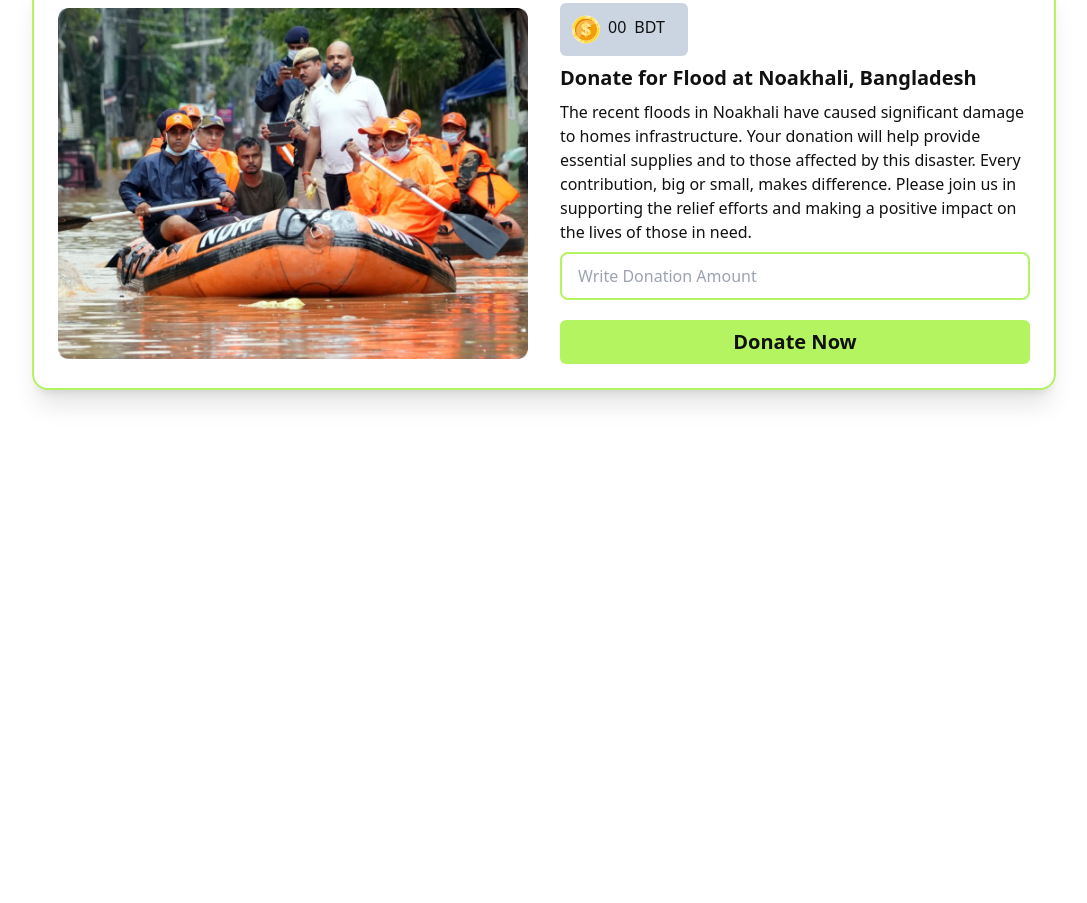
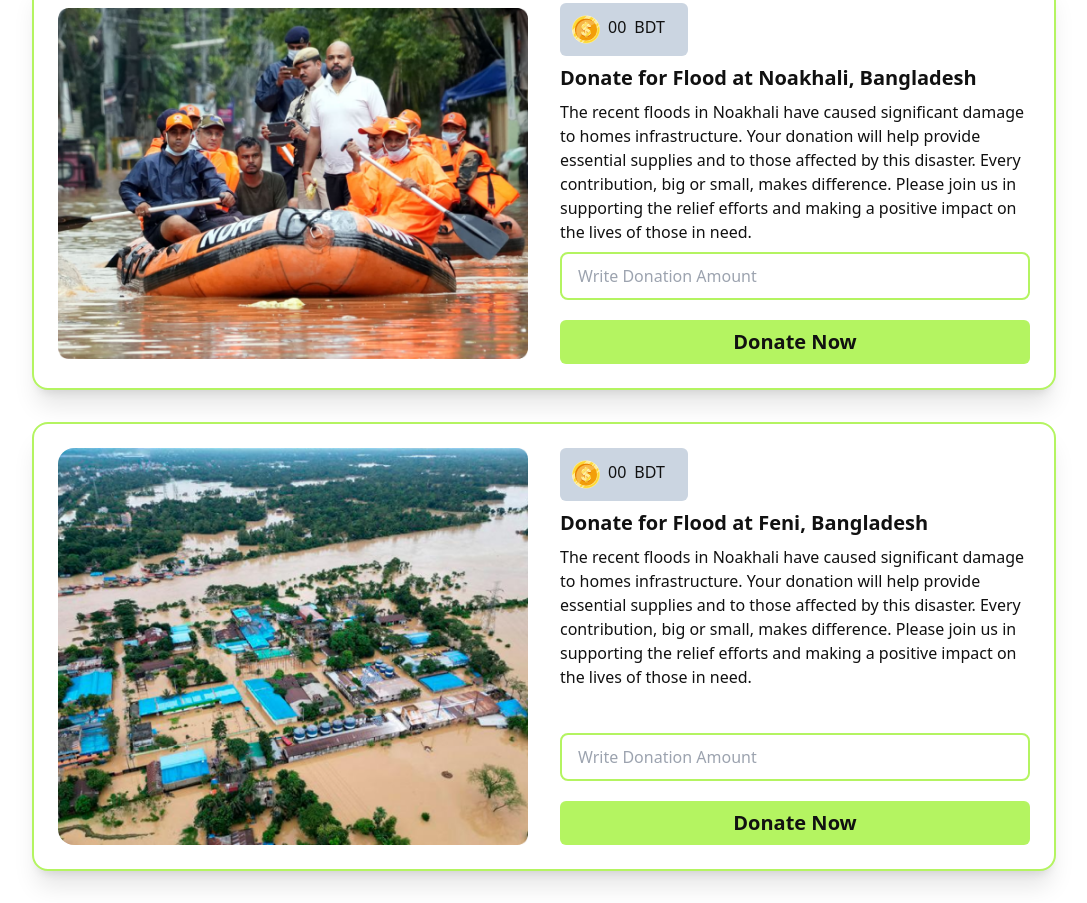
Before and after one commit to imran-information/donate-now-res, a plain HTML site: page index.html in a window 1280 px wide. Shown: the part 216-1119 px from the top of the page, without its empty margins (96-1183 px from the left). Before the commit the page ends 800 px from the top, so only its background shows below. Drawn offline with nearby package versions, Linux system fonts and the light colour scheme.

Commit message:
more card  added

```diff
--- a/index.html
+++ b/index.html
@@ -82,7 +82,34 @@
                     </div>
                 </div>
             </div>
+            <!-- Feni donate Card -->
+            <div
+                class="card lg:card-side bg-white p-6 shadow-xl flex gap-8 border-solid border-2 border-primary-color my-8">
+                <figure class="flex-1">
+                    <img src="assets/feni.png" alt="Album" />
+                </figure>
+                <div class="card-body flex-1 p-0">
+                    <div class="flex gap-2 bg-slate-300 w-32 p-3 rounded-md text-color font-medium">
+                        <img src="assets/coin.png" alt="" srcset="">
+                        <span id="feni-balance">00</span> BDT
+                    </div>
+                    <h2 class="card-title text-color text-xl font-bold">Donate for Flood at Feni, Bangladesh</h2>
+                    <p class="text-color font-medium text-base"> The recent floods in Noakhali have caused significant
+                        damage to homes infrastructure. Your
+                        donation will help provide essential supplies and to those affected by this disaster. Every
+                        contribution, big or small, makes difference. Please join us in supporting the relief efforts
+                        and making a positive impact on the lives of those in need.</p>
+                    <div class="card-actions gap-5">
+                        <input id="feni-input" type="text" placeholder="Write Donation Amount"
+                            class="input input-bordered input-success bg-white w-full border-solid border-2 border-primary-color" />
+                        <button id="feni-donate-btn"
+                            class="text-xl font-semibold bg-primary-color text-color py-2 px-8 rounded-md w-full ">Donate
+                            Now </button>
 
+                    </div>
+                </div>
+            </div>
+        </section>
     </main>
 </body>
 
```
